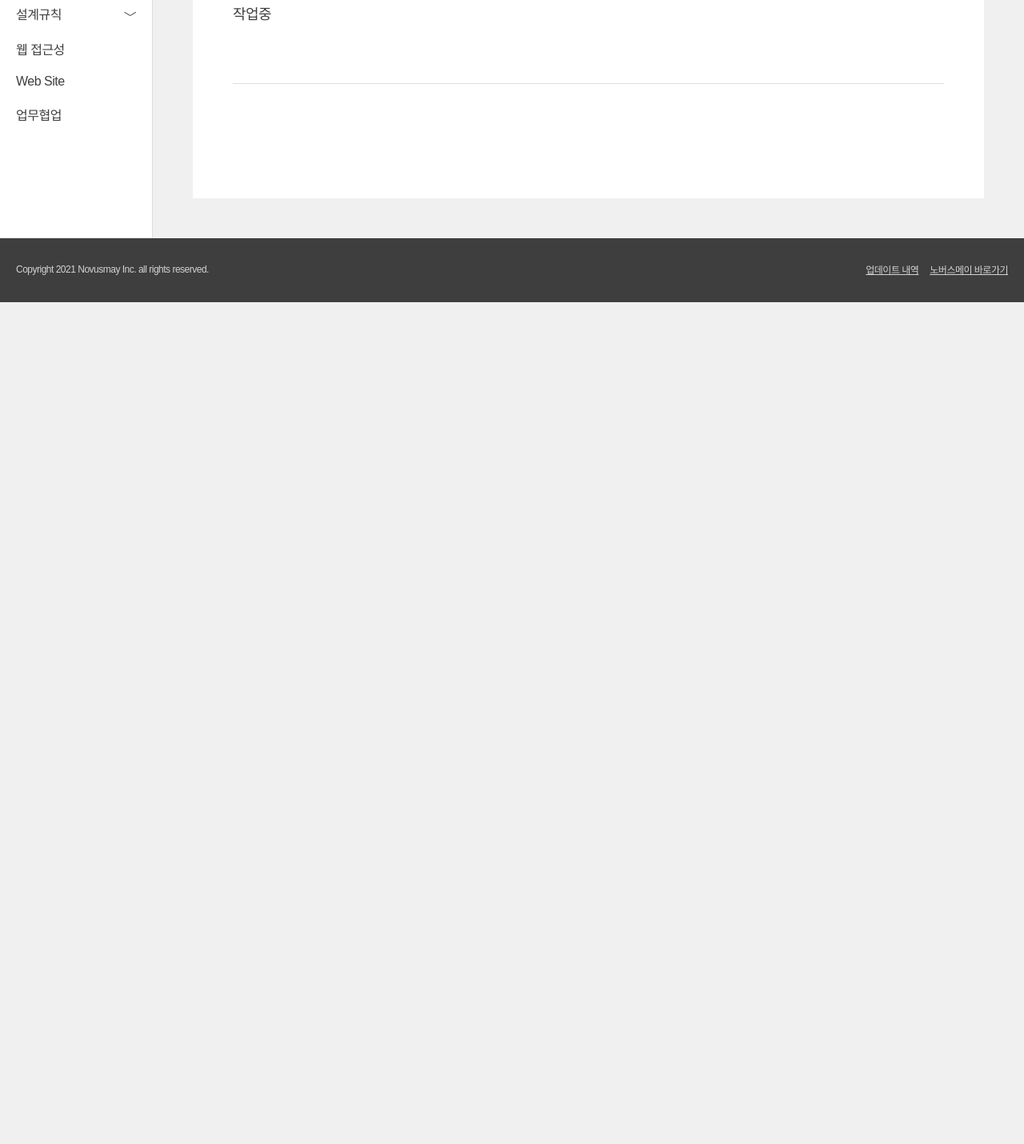
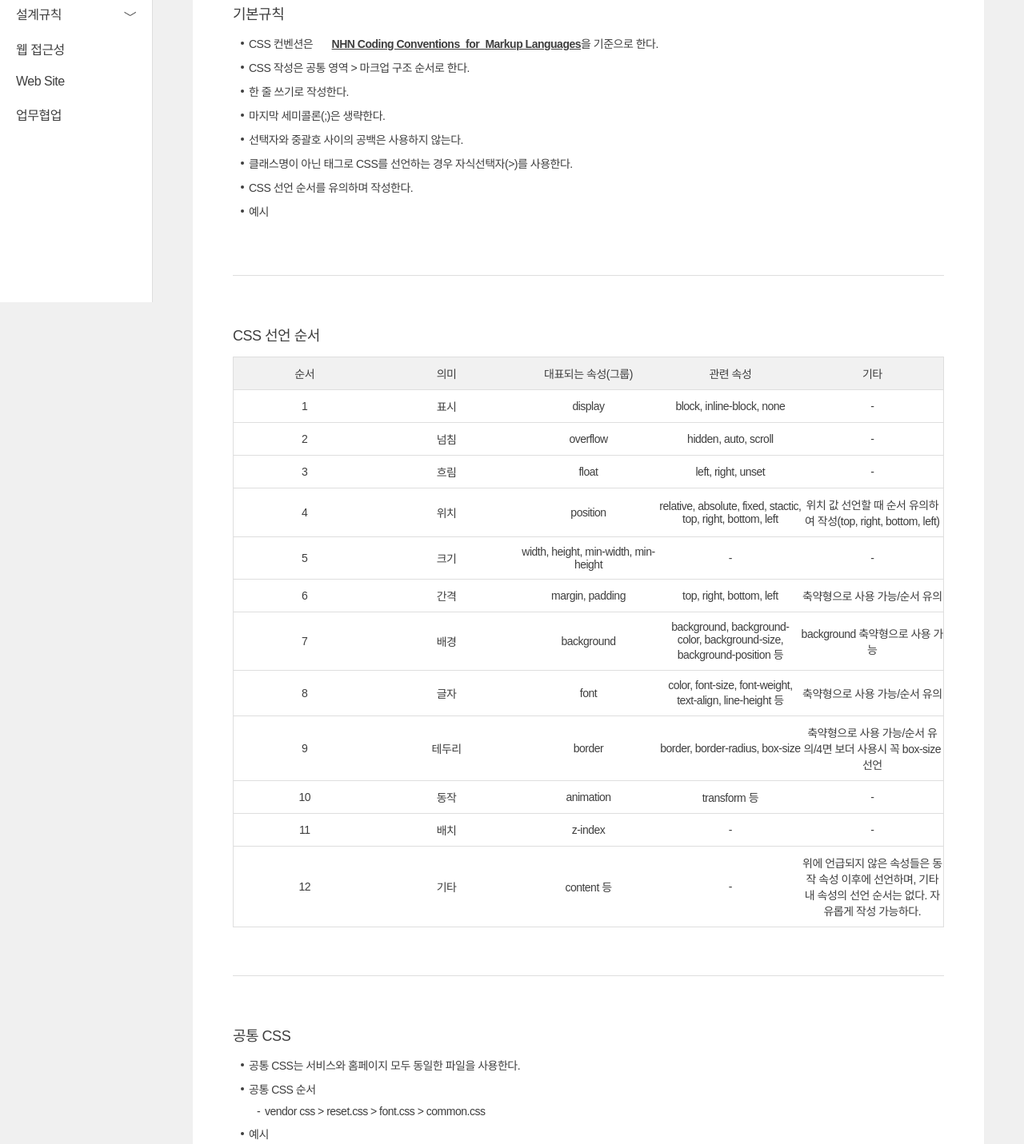
Before and after one commit to HYEN35/Novusmay, a plain HTML site: page Guide/css.html in a window 1280 px wide. Shown: the part 422-1853 px from the top of the page at 80% size. Before the commit the page ends 800 px from the top, so only its background shows below. Drawn offline with Linux system fonts and the light colour scheme; a web font is replaced by a local one.

Commit message:
가이드 수정

```diff
--- a/Guide/css.html
+++ b/Guide/css.html
@@ -39,7 +39,129 @@
 					</dl>
 					<div class="mid_area">
 						<section>
-							<h3>작업중</h3>
+							<h3>기본규칙</h3>
+							<div class="text_cnt">
+								<p class="txt">CSS 컨벤션은 <a href="./file/NHN_Coding_Conventions_for_Markup_Languages-v2.75_open.pdf" target="_blank" title="NHN Coding Conventions 다운받기" class="link"><b>NHN Coding Conventions_for_Markup Languages</b></a>을 기준으로 한다.</p>
+								<p class="txt">CSS 작성은 <b>공통 영역 > 마크업 구조</b> 순서로 한다.</p>
+								<p class="txt">한 줄 쓰기로 작성한다.</p>
+								<p class="txt">마지막 세미콜론(;)은 생략한다.</p>
+								<p class="txt">선택자와 중괄호 사이의 공백은 사용하지 않는다.</p>
+								<p class="txt">클래스명이 아닌 태그로 CSS를 선언하는 경우 자식선택자(>)를 사용한다.</p>
+								<p class="txt">CSS 선언 순서를 유의하며 작성한다.</p>
+								<p class="txt">예시</p>
+							</div>
+						</section>
+						<section>
+							<h3>CSS 선언 순서</h3>
+							<div class="text_cnt">
+								<table>
+									<thead>
+										<tr>
+											<th class="num">순서</th>
+											<th>의미</th>
+											<th>대표되는 속성(그룹)</th>
+											<th>관련 속성</th>
+											<th>기타</th>
+										</tr>
+									</thead>
+									<tbody>
+										<tr>
+											<td class="num">1</td>
+											<td>표시</td>
+											<td>display</td>
+											<td>block, inline-block, none</td>
+											<td>-</td>
+										</tr>
+										<tr>
+											<td class="num">2</td>
+											<td>넘침</td>
+											<td>overflow</td>
+											<td>hidden, auto, scroll</td>
+											<td>-</td>
+										</tr>
+										<tr>
+											<td class="num">3</td>
+											<td>흐림</td>
+											<td>float</td>
+											<td>left, right, unset</td>
+											<td>-</td>
+										</tr>
+										<tr>
+											<td class="num">4</td>
+											<td>위치</td>
+											<td>position</td>
+											<td>relative, absolute, fixed, stactic, top, right, bottom, left</td>
+											<td>위치 값 선언할 때 순서 유의하여 작성(top, right, bottom, left)</td>
+										</tr>
+										<tr>
+											<td class="num">5</td>
+											<td>크기</td>
+											<td>width, height, min-width, min-height</td>
+											<td>-</td>
+											<td>-</td>
+										</tr>
+										<tr>
+											<td class="num">6</td>
+											<td>간격</td>
+											<td>margin, padding</td>
+											<td>top, right, bottom, left</td>
+											<td>축약형으로 사용 가능/순서 유의</td>
+										</tr>
+										<tr>
+											<td class="num">7</td>
+											<td>배경</td>
+											<td>background</td>
+											<td>background, background-color, background-size, background-position 등</td>
+											<td>background 축약형으로 사용 가능</td>
+										</tr>
+										<tr>
+											<td class="num">8</td>
+											<td>글자</td>
+											<td>font</td>
+											<td>color, font-size, font-weight, text-align, line-height 등</td>
+											<td>축약형으로 사용 가능/순서 유의</td>
+										</tr>
+										<tr>
+											<td class="num">9</td>
+											<td>테두리</td>
+											<td>border</td>
+											<td>border, border-radius, box-size</td>
+											<td>축약형으로 사용 가능/순서 유의/4면 보더 사용시 꼭 box-size 선언</td>
+										</tr>
+										<tr>
+											<td class="num">10</td>
+											<td>동작</td>
+											<td>animation</td>
+											<td>transform 등</td>
+											<td>-</td>
+										</tr>
+										<tr>
+											<td class="num">11</td>
+											<td>배치</td>
+											<td>z-index</td>
+											<td>-</td>
+											<td>-</td>
+										</tr>
+										<tr>
+											<td class="num">12</td>
+											<td>기타</td>
+											<td>content 등</td>
+											<td>-</td>
+											<td>위에 언급되지 않은 속성들은 동작 속성 이후에 선언하며, 기타 내 속성의 선언 순서는 없다. 자유롭게 작성 가능하다.</td>
+										</tr>
+									</tbody>
+								</table>
+						</section>
+						<section>
+							<h3>공통 CSS</h3>
+							<div class="text_cnt">
+								<p class="txt">공통 CSS는 서비스와 홈페이지 모두 동일한 파일을 사용한다.</p>
+								<p class="txt">공통 CSS 순서</p>
+								<p class="txt_sub">
+									<i>vendor css > reset.css > font.css > common.css</i>
+								</p>
+								<p class="txt">예시</p>
+							</div>
 						</section>
 					</div>
 				</div>
```
Also changed, not shown: Guide/html.html (+25 -4 lines), 1 other file.
